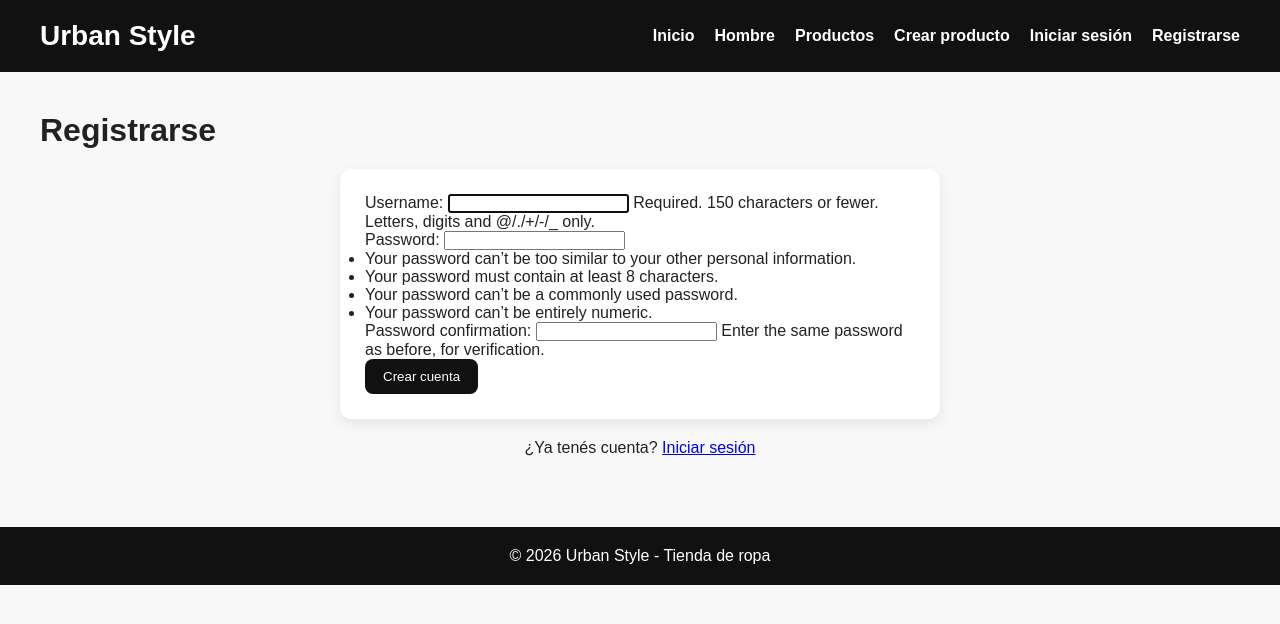
After one commit to MateoUrquiza/ingenieria_software, a Django app: page /register/ in a window 1280 px wide. The commit adds this page. Shown: the top 624 px of the page. Run offline with Django 5.2, Linux system fonts and the light colour scheme.

Commit message:
register y login

```diff
--- a/PrimerPractico/urls.py
+++ b/PrimerPractico/urls.py
@@ -18,7 +18,7 @@ from django.contrib import admin
 from django.urls import path,include
 from django.conf import settings
 from django.conf.urls.static import static
-from usuarios.views import registrarse
+from Tematica.views import registrarse
 
 urlpatterns = [
     path('admin/', admin.site.urls),
--- a/Tematica/templates/Tematica/base.html
+++ b/Tematica/templates/Tematica/base.html
@@ -186,6 +186,19 @@
                 <li><a href="/ropa">Hombre</a></li>
                 <li><a href="/productos/">Productos</a></li>
                 <li><a href="/productos/crear/">Crear producto</a></li>
+
+                {% if user.is_authenticated %}
+                    <li class="usuario-logueado">Hola, {{ user.username }}</li>
+                    <li>
+                        <form method="post" action="{% url 'logout' %}" class="logout-form">
+                            {% csrf_token %}
+                            <button type="submit">Cerrar sesión</button>
+                        </form>
+                    </li>
+                {% else %}
+                    <li><a href="{% url 'login' %}">Iniciar sesión</a></li>
+                    <li><a href="{% url 'register' %}">Registrarse</a></li>
+                {% endif %}
             </ul>
         </nav>
     </header>
--- /dev/null
+++ b/Tematica/templates/registration/register.html
@@ -0,0 +1,17 @@
+{% extends 'Tematica/base.html' %}
+
+{% block body %}
+<div class="contenedor">
+    <h1>Registrarse</h1>
+
+    <form method="post">
+        {% csrf_token %}
+        {{ form.as_p }}
+        <button type="submit">Crear cuenta</button>
+    </form>
+
+    <p style="text-align:center; margin-top:15px;">
+        ¿Ya tenés cuenta? <a href="{% url 'login' %}">Iniciar sesión</a>
+    </p>
+</div>
+{% endblock %}
--- a/Tematica/urls.py
+++ b/Tematica/urls.py
@@ -1,12 +1,25 @@
 from django.urls import path
+from django.contrib.auth.views import LoginView, LogoutView
+from .views import (
+    home,
+    ropa,
+    productos,
+    crear_producto,
+    editar_producto,
+    eliminar_producto,
+    registrarse,
+)
 
-from .views import home, ropa, productos, crear_producto, editar_producto, eliminar_producto
+urlpatterns = [
+    path("", home, name="home"),
+    path("ropa/", ropa, name="ropa"),
 
-urlpatterns=[
-    path('', home, name="home"),
-    path('ropa/', ropa, name="ropa"),
     path("productos/", productos, name="productos"),
     path("productos/crear/", crear_producto, name="crear_producto"),
     path("productos/editar/<int:id>/", editar_producto, name="editar_producto"),
     path("productos/eliminar/<int:id>/", eliminar_producto, name="eliminar_producto"),
+
+    path("register/", registrarse, name="register"),
+    path("login/", LoginView.as_view(template_name="registration/login.html"), name="login"),
+    path("logout/", LogoutView.as_view(), name="logout"),
 ]
--- a/Tematica/views.py
+++ b/Tematica/views.py
@@ -4,6 +4,20 @@ from django.contrib.auth.decorators import login_required, permission_required
 from .forms import ProductoForm
 from .models import Producto
 
+from django.contrib.auth import login
+from django.contrib.auth.forms import UserCreationForm
+
+def registrarse(request):
+    if request.method == "POST":
+        form = UserCreationForm(request.POST)
+        if form.is_valid():
+            usuario = form.save()
+            login(request, usuario)
+            return redirect("home")
+    else:
+        form = UserCreationForm()
+
+    return render(request, "registration/register.html", {"form": form})
 
 def home(request):
     productos_destacados = [
@@ -60,7 +74,7 @@ def productos(request):
     productos = Producto.objects.all()
     return render(request, "Tematica/productos.html", {"productos": productos})
 
-@permission_required('Tematica.add_Producto')
+@permission_required('Tematica.add_producto')
 def crear_producto(request):
     if request.method == "POST":
         form = ProductoForm(request.POST)
@@ -72,7 +86,7 @@ def crear_producto(request):
 
     return render(request, "Tematica/crear_producto.html", {"form": form})
 
-@permission_required('Tematica.change_Producto')
+@permission_required('Tematica.change_producto')
 def editar_producto(request, id):
     producto = get_object_or_404(Producto, id=id)
 
```
Also changed, not shown: Tematica/templates/registration/login.html (added, +17 -0 lines), db.sqlite3.
